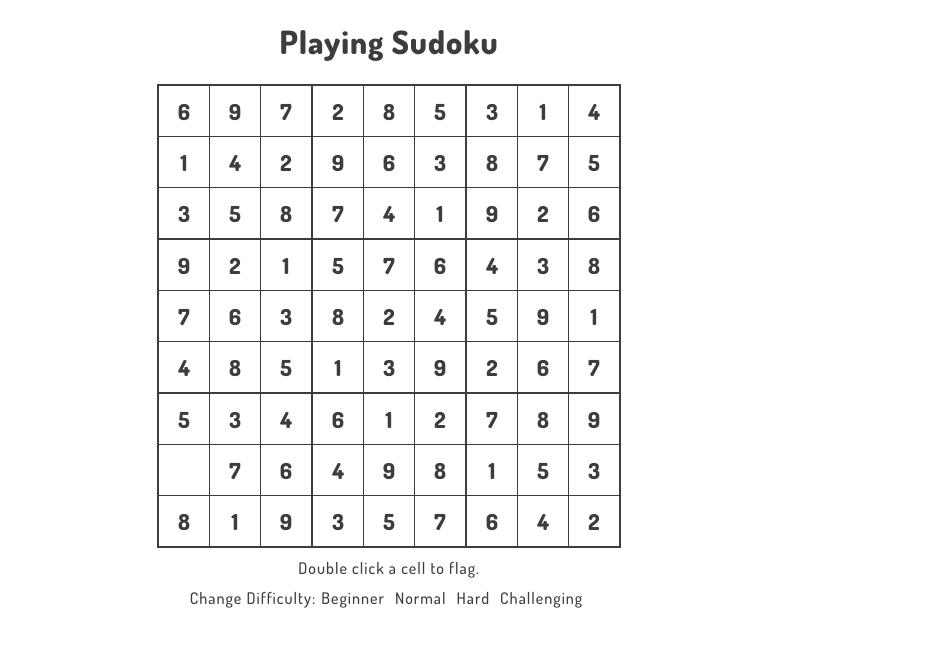
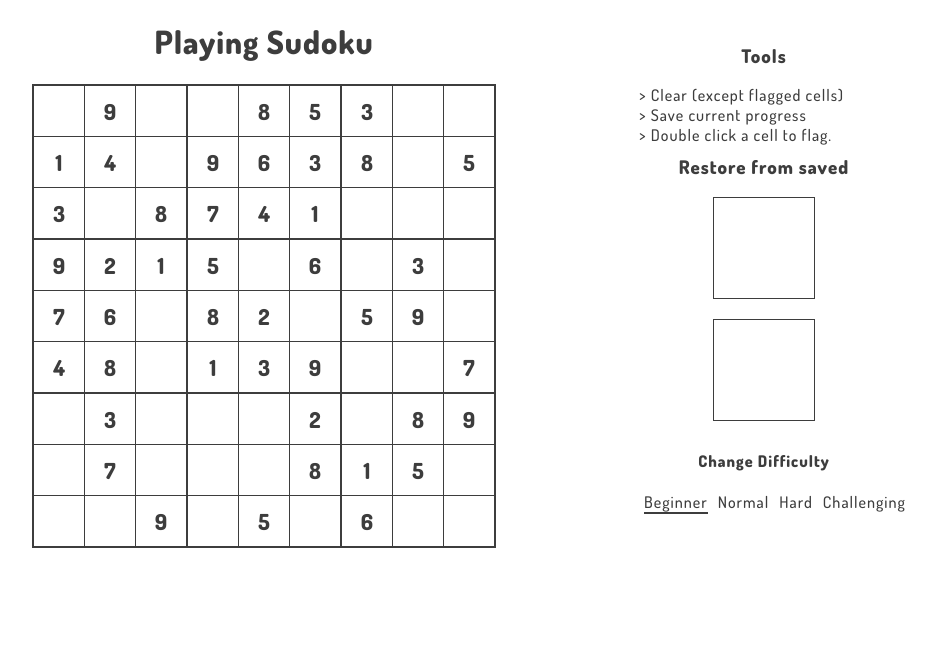
Before and after one commit to ykzhukian/sudoku, a React app: page / in a window 1280 px wide. Shown: the top 646 px of the page, without its empty margins (251-1187 px from the left). Built offline with nearby package versions, Linux system fonts and the light colour scheme; what react-mixin would draw is missing.

Commit message:
tools layout

```diff
--- a/src/css/blocks/layout.scss
+++ b/src/css/blocks/layout.scss
@@ -3,6 +3,18 @@
 	margin: auto;
 	display: flex;
 	justify-content: space-around;
+}
+
+.content-container {
+	display: flex;
+	justify-content: space-around;
+
+	.sudoku-container {
+		flex-grow: 1;
+		display: flex;
+		justify-content: center;
+		flex-direction: column;
+	}
 }
 
 .wrapper {
@@ -15,11 +27,12 @@
 
 	.tools-wrapper {
 		height: 100%;
-		width: 200px;
+		width: 250px;
 		display: flex;
 		flex-direction: column;
 		justify-content: center;
 	}
+
 }
 
 .title {
@@ -29,15 +42,17 @@
 .info-text {
 	text-align: center;
 	margin-top:10px;
+}
 
-	&.difficulty {
+.difficulty {
+	display: flex;
+
 		span {
 			cursor: pointer;
 			margin: 0 5px;
 
 			&.active {
-				text-decoration: underline;
+				border-bottom: 2px solid $main-color;
 			}
 		}
 	}
-}
--- a/src/css/blocks/sudoku.scss
+++ b/src/css/blocks/sudoku.scss
@@ -49,3 +49,14 @@
 .sudoku-row {
 	display: flex;
 }
+
+.restore-list {
+
+	.restore-sudoku {
+		border: 1px solid $main-color;
+		height: 100px;
+		width: 100px;
+		margin: 0 auto 20px auto;
+		cursor: pointer;
+	}
+}
--- a/src/js/components/Index.js
+++ b/src/js/components/Index.js
@@ -6,12 +6,12 @@ export default class Index extends Component {
   constructor(props) {
     super(props);
     this.state = {
-      difficulty: 80,
+      difficulty: 45,
       win: false
     };
   }
 
-  onClick(event, value) {
+  changeDifficulty(event, value) {
     this.setState({
       difficulty: value,
       win: false
@@ -24,34 +24,18 @@ export default class Index extends Component {
     })
   }
 
-
   render() {
 
     return (
       <div className="container">
       	<div className="wrapper main-wrapper">
-	      	<h1 className="title">
-            {this.state.win ? 'You Win!' : 'Playing Sudoku'}
-          </h1>
 	        <Sudoku
             prefilled={this.state.difficulty}
             finished={this.state.win}
-            win={() => this.win()} />
-          <div className="info-text">Double click a cell to flag.</div>
-          <div className="info-text difficulty">
-            Change Difficulty:
-            <span className={this.state.difficulty === 40 ? 'active' : ''} onClick={(e) => this.onClick(e, 40)} >Beginner</span>
-            <span className={this.state.difficulty === 30 ? 'active' : ''} onClick={(e) => this.onClick(e, 30)} >Normal</span>
-            <span className={this.state.difficulty === 25 ? 'active' : ''} onClick={(e) => this.onClick(e, 25)} >Hard</span>
-            <span className={this.state.difficulty === 17 ? 'active' : ''} onClick={(e) => this.onClick(e, 17)} >Challenging</span>
-          </div>
+            win={() => this.win()}
+            changeDifficulty={(e, value) => this.changeDifficulty(e, value)}/>
           {this.state.win ? (<div className="particles"></div>) : ''}
         </div>
-        {/*<div className="wrapper tools">
-          <div className="tools-wrapper">
-            {colorpicker}
-          </div>
-        </div>*/}
       </div>
     );
   }
--- a/src/js/components/Sudoku.js
+++ b/src/js/components/Sudoku.js
@@ -26,6 +26,10 @@ export default class Sudoku extends Component {
     if (!nextProps.finished) {
       this.initialiseSudoku(nextProps);
     }
+  }
+
+  flag() {
+
   }
 
   initialiseSudoku(props) {
@@ -95,10 +99,41 @@ export default class Sudoku extends Component {
     : (<tr><td>Loading...</td></tr>);
 
     return (
-      <div className='sudoku-wrapper'>
-        <table className="sudoku">
-          <tbody>{sudokuBlock}</tbody>
-        </table>
+      <div className="content-container">
+
+        <div className="sudoku-container">
+          <h1 className="title">
+            {this.props.finished ? 'You Win!' : 'Playing Sudoku'}
+          </h1>
+
+          <div className='sudoku-wrapper'>
+            <table className="sudoku">
+              <tbody>{sudokuBlock}</tbody>
+            </table>
+          </div>
+        </div>
+
+        <div className="wrapper">
+          <div className="tools-wrapper">
+            <h3 className="info-text">Tools</h3>
+            <div className="clear-btn">> Clear (except flagged cells)</div>
+            <div className="clear-btn">> Save current progress</div>
+            <div className="">> Double click a cell to flag.</div>
+            <h3 className="info-text">Restore from saved</h3>
+            <div className="restore-list">
+              <div className="restore-sudoku"></div>
+              <div className="restore-sudoku"></div>
+            </div>
+            <h4 className="info-text">Change Difficulty</h4>
+            <div className="difficulty">
+              <span className={this.props.prefilled === 45 ? 'active' : ''} onClick={(e) => this.props.changeDifficulty(e, 45)} >Beginner</span>
+              <span className={this.props.prefilled === 35 ? 'active' : ''} onClick={(e) => this.props.changeDifficulty(e, 35)} >Normal</span>
+              <span className={this.props.prefilled === 25 ? 'active' : ''} onClick={(e) => this.props.changeDifficulty(e, 25)} >Hard</span>
+              <span className={this.props.prefilled === 17 ? 'active' : ''} onClick={(e) => this.props.changeDifficulty(e, 17)} >Challenging</span>
+            </div>
+          </div>
+        </div>
+
       </div>
     );
   }
```
